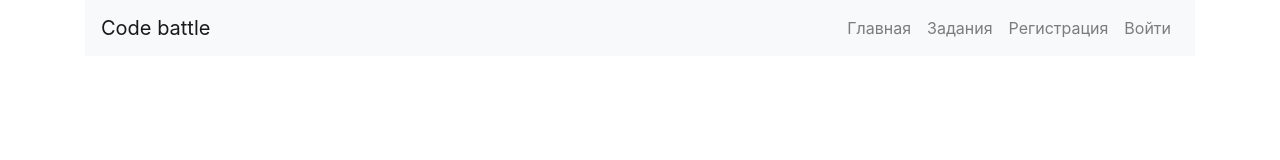
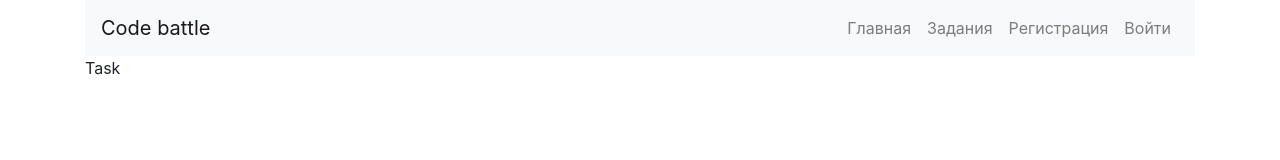
Before and after one commit to space2pacman/code-battle-client, a Vue app: page /#/task/1 in a window 1280 px wide. Shown: the top 160 px of the page. Built offline with nearby package versions, Linux system fonts and the light colour scheme.

Commit message:
add Task

```diff
--- /dev/null
+++ b/src/pages/Task.vue
@@ -0,0 +1,5 @@
+<template>
+	<div>
+		Task
+	</div>
+</template>
--- a/src/router/index.js
+++ b/src/router/index.js
@@ -2,6 +2,7 @@ import Vue from "vue";
 import Router from "vue-router";
 import Main from "@/pages/Main";
 import Tasks from "@/pages/Tasks";
+import Task from "@/pages/Task";
 import Registration from "@/pages/Registration";
 import Login from "@/pages/Login";
 
@@ -18,6 +19,10 @@ export default new Router({
 			component: Tasks
 		},
 		{
+			path: "/task/:id",
+			component: Task
+		},
+		{
 			path: "/registration",
 			component: Registration
 		},
```
